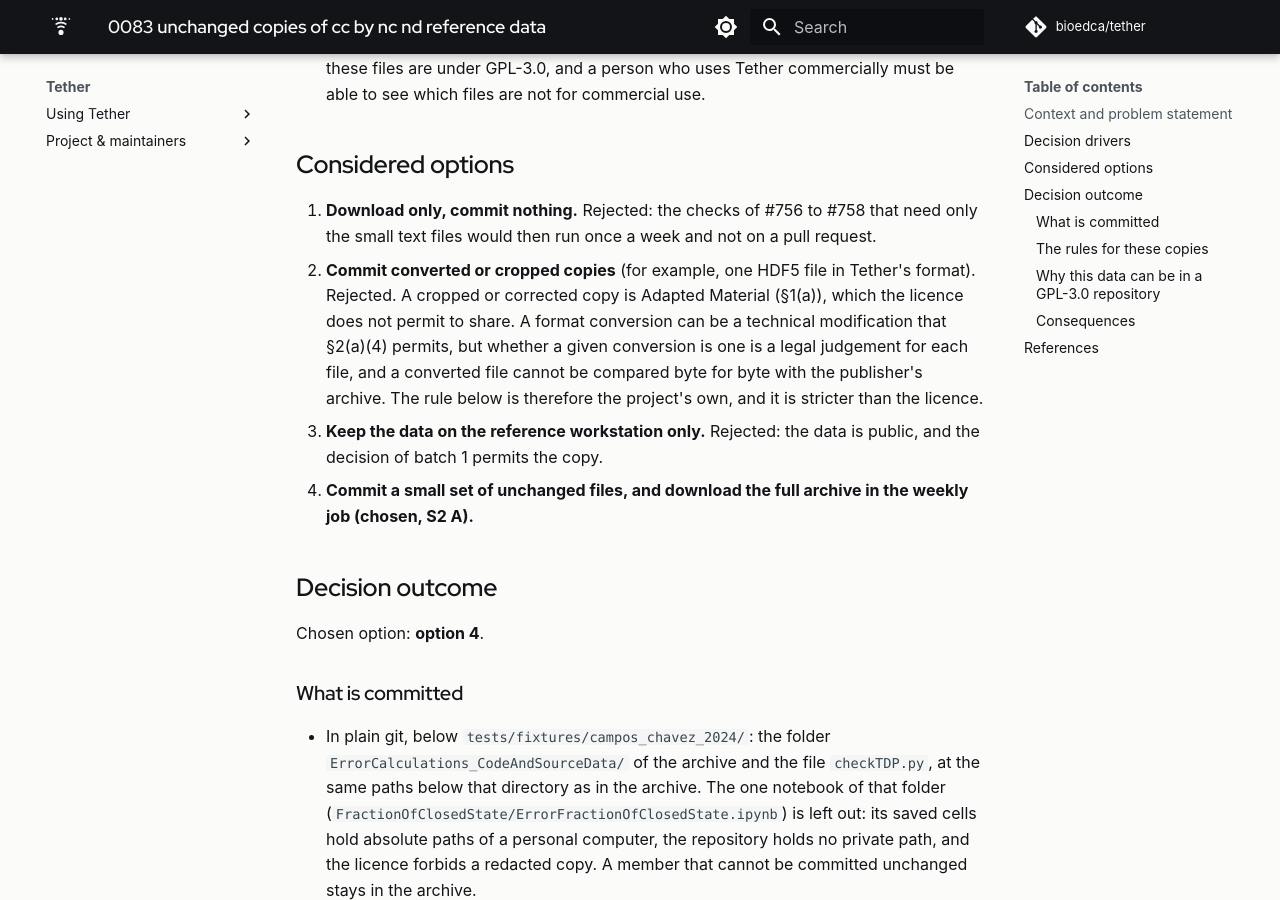
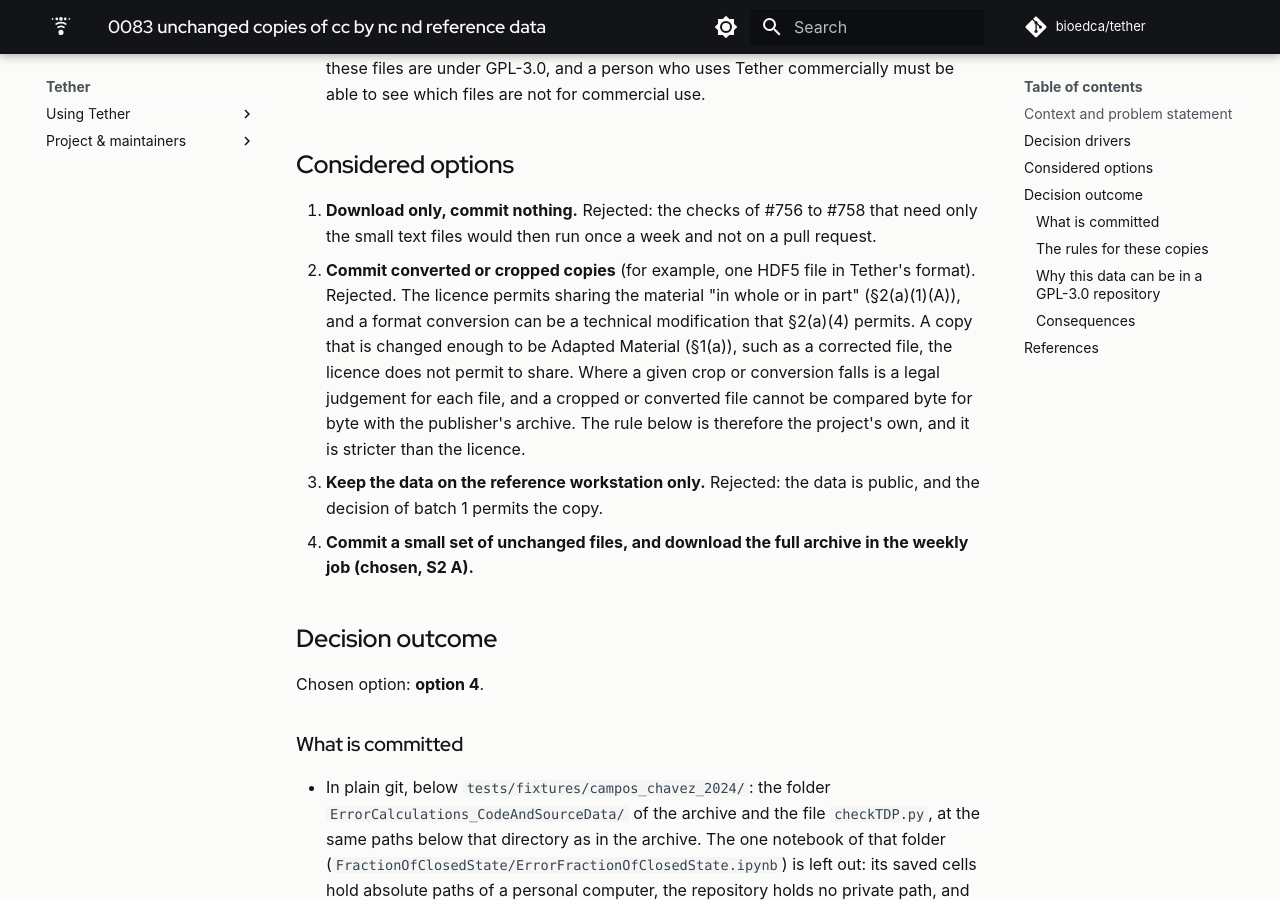
Before and after one commit to bioedca/tether, an MkDocs documentation site: the page built from docs/adr/0083-unchanged-copies-of-cc-by-nc-nd-reference-data.md, in a window 1280 px wide and 900 px high, scrolled down 1124 px. Built offline with MkDocs 1.6.1 and Material for MkDocs 9.7.7, drawn with Linux system fonts in a browser that asks for light colours; comment, search, counter and statistics services are not loaded; the version menu is left out.

Commit message:
docs(adr): qualify the licence note on partial and converted copies (#755)
The licence permits sharing in whole or in part and technical format
modifications; only Adapted Material, such as a corrected copy, may not
be shared. The byte-for-byte rule stays the project's own.

```diff
--- a/docs/adr/0083-unchanged-copies-of-cc-by-nc-nd-reference-data.md
+++ b/docs/adr/0083-unchanged-copies-of-cc-by-nc-nd-reference-data.md
@@ -46,10 +46,11 @@ Can a copy of these files be in this repository, and which rules must a copy kee
 1. **Download only, commit nothing.** Rejected: the checks of #756 to #758 that need only the small
    text files would then run once a week and not on a pull request.
 2. **Commit converted or cropped copies** (for example, one HDF5 file in Tether's format).
-   Rejected. A cropped or corrected copy is Adapted Material (§1(a)), which the licence does not
-   permit to share. A format conversion can be a technical modification that §2(a)(4) permits, but
-   whether a given conversion is one is a legal judgement for each file, and a converted file cannot
-   be compared byte for byte with the publisher's archive. The rule below is therefore the project's
+   Rejected. The licence permits sharing the material "in whole or in part" (§2(a)(1)(A)), and a
+   format conversion can be a technical modification that §2(a)(4) permits. A copy that is changed
+   enough to be Adapted Material (§1(a)), such as a corrected file, the licence does not permit to
+   share. Where a given crop or conversion falls is a legal judgement for each file, and a cropped or
+   converted file cannot be compared byte for byte with the publisher's archive. The rule below is therefore the project's
    own, and it is stricter than the licence.
 3. **Keep the data on the reference workstation only.** Rejected: the data is public, and the
    decision of batch 1 permits the copy.
```
Also changed, not shown: 1 other file.
